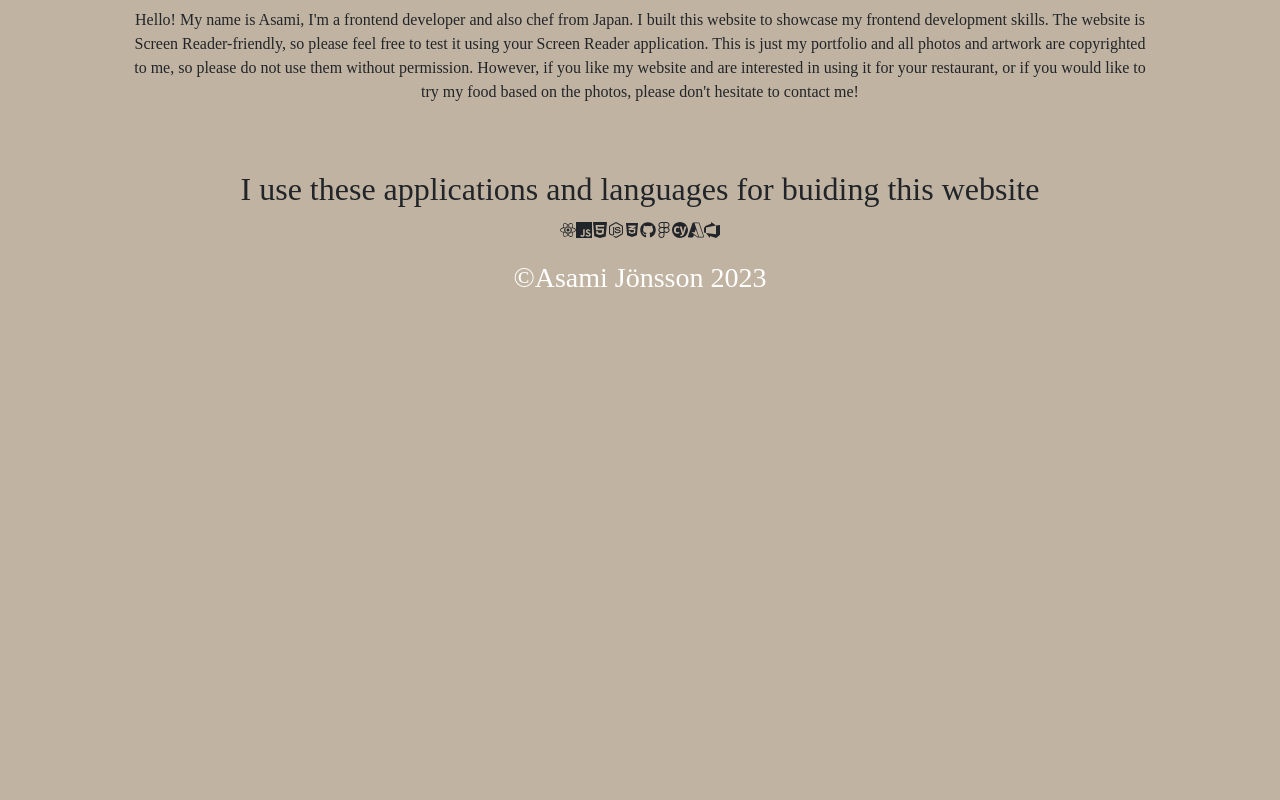
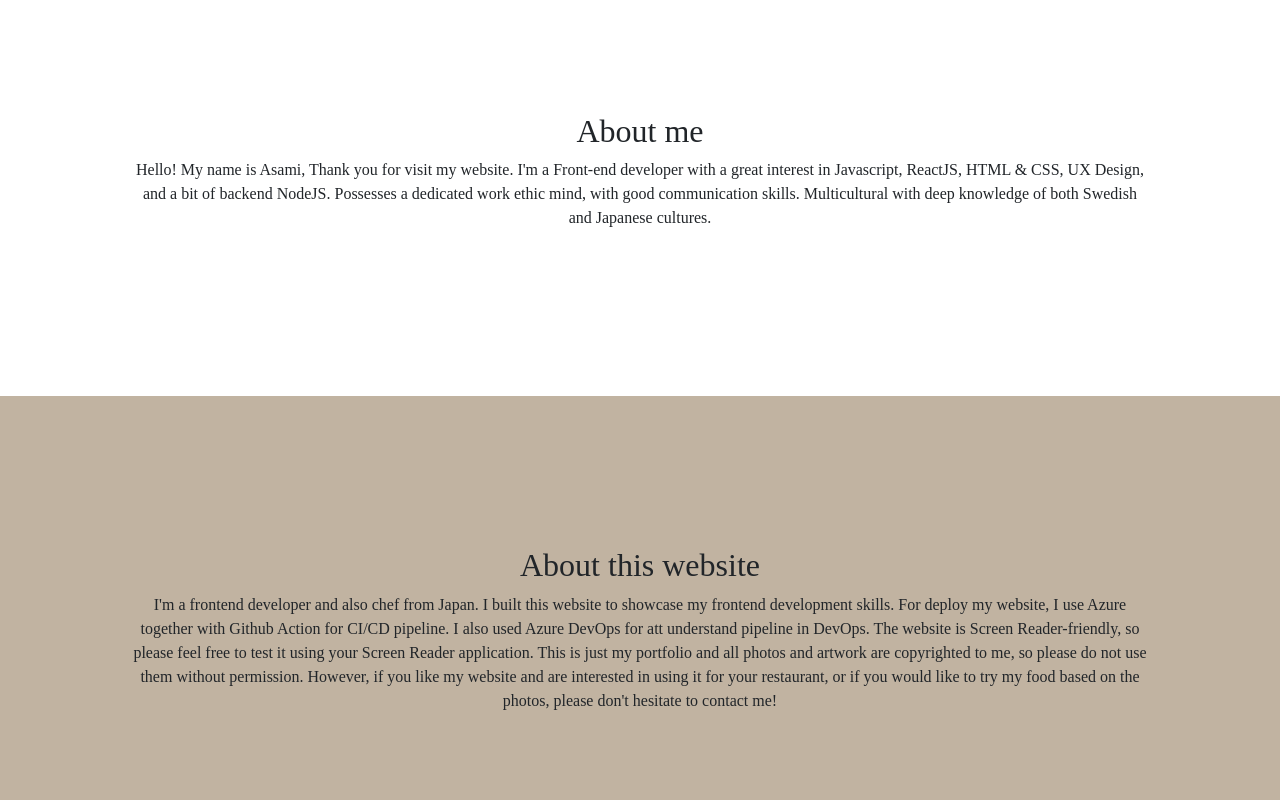
Before and after one commit to Asamijonsson/portfolio2023, a React (Create React App) app: page /aboutme in a window 1280 px wide. Shown: the part 700-1500 px from the top of the page. Before the commit the page ends 1002 px from the top, so only its background shows below. Built offline with nearby package versions, Linux system fonts and the light colour scheme.

Commit message:
change layout in subscribe

```diff
--- a/src/App.module.css
+++ b/src/App.module.css
@@ -1,6 +1,6 @@
 @import url('https://fonts.googleapis.com/css2?family=Concert+One&display=swap');
 body{
-  font-family: 'Oswald', cursive;
+  font-family: 'Robot', cursive;
 }
 
 .MainApp {
--- a/src/Pages/Aboutme.jsx
+++ b/src/Pages/Aboutme.jsx
@@ -11,12 +11,26 @@ const Aboutme = () => {
       <Link to={"/aboutmejp"} className={style.aboutmeLink}>
         Japanese
       </Link>
-      <article>
+      <article className={style.aboutme}>
         <h2>About me</h2>
         <p className={style.maintext}>
-          Hello! My name is Asami, I'm a frontend developer and also chef from
+          Hello! My name is Asami, Thank you for visit my website. I'm a Front-end
+          developer with a great interest in Javascript,
+          ReactJS, HTML & CSS, UX Design, and a bit of backend NodeJS.
+          Possesses a dedicated work ethic mind, with good communication
+          skills. Multicultural with deep knowledge of both Swedish and
+          Japanese cultures.
+        </p>
+      </article>
+
+      <article className={style.aboutwebsite}>
+        <h2>About this website</h2>
+        <p className={style.maintext}>
+          I'm a frontend developer and also chef from
           Japan. I built this website to showcase my frontend development
-          skills. The website is Screen Reader-friendly, so please feel free to
+          skills.
+          For deploy my website, I use Azure together with Github Action for CI/CD pipeline. I also used Azure DevOps for att understand pipeline in DevOps.
+          The website is Screen Reader-friendly, so please feel free to
           test it using your Screen Reader application. This is just my
           portfolio and all photos and artwork are copyrighted to me, so please
           do not use them without permission. However, if you like my website
@@ -27,7 +41,7 @@ const Aboutme = () => {
       </article>
 
       <article>
-        <h2 className={style.aboutmeArticle}>
+        <h2 className={style.aboutmeKnowledge}>
           I use these applications and languages for buiding this website
         </h2>
         <Knowledge />
--- a/src/Pages/Aboutme.module.css
+++ b/src/Pages/Aboutme.module.css
@@ -4,10 +4,24 @@
   padding-right: 130px;
 }
 
-.aboutmeArticle {
+.aboutme{
+  background-color: white;
+  padding-top: 150px;
+  padding-bottom: 150px;
+}
+
+.aboutwebsite{
+
+  padding-top: 150px;
+  padding-bottom: 150px;
+}
+
+.aboutmeKnowledge {
+  background-color: white;
   padding-top: 50px;
   padding-left: 30px;
   padding-right: 30px;
+  padding-bottom: 50px;
 }
 .aboutmeLink {
   display: flex;
--- a/src/Pages/Home.jsx
+++ b/src/Pages/Home.jsx
@@ -40,7 +40,7 @@ const Home = () => {
               >
                 <p className={style.articleText}>
                   Hi! I'm Asami. Thank you for visit my website. I'm a Front-end
-                  developer student with a great interest in Javascript,
+                  developer with a great interest in Javascript,
                   ReactJS, HTML & CSS, UX Design, and a bit of backend NodeJS.
                   Possesses a dedicated work ethic mind, with good communication
                   skills. Multicultural with deep knowledge of both Swedish and
--- a/src/Pages/Subscribe.jsx
+++ b/src/Pages/Subscribe.jsx
@@ -1,11 +1,12 @@
 import Button from 'react-bootstrap/Button';
 import Card from 'react-bootstrap/Card';
+import style from "./Subscribe.module.css"
 
 const Subscribe=()=>{
 
     return(
-        <div>
-        <Card>
+        <div className={style.subscribe}>
+        <Card className={style.card}>
       <Card.Header as="h5">Featured</Card.Header>
       <Card.Body>
         <Card.Title>Special title treatment</Card.Title>
@@ -15,7 +16,7 @@ const Subscribe=()=>{
         <Button variant="primary">Go somewhere</Button>
       </Card.Body>
     </Card>
-    <Card>
+    <Card className={style.card}>
       <Card.Header as="h5">Featured</Card.Header>
       <Card.Body>
         <Card.Title>Special title treatment</Card.Title>
@@ -25,7 +26,7 @@ const Subscribe=()=>{
         <Button variant="primary">Go somewhere</Button>
       </Card.Body>
     </Card>
-    <Card>
+    <Card className={style.card}>
       <Card.Header as="h5">Featured</Card.Header>
       <Card.Body>
         <Card.Title>Special title treatment</Card.Title>
--- /dev/null
+++ b/src/Pages/Subscribe.module.css
@@ -0,0 +1,26 @@
+.subscribe{
+    background-color: rgb(53, 92, 123);
+    padding: 50px;
+    display: flex;
+}
+
+.card{
+    margin: 30px;
+}
+
+@media screen and (max-width: 768px) {
+   .subscribe{
+    flex-direction: column;
+   }
+   .card{
+    margin: 10px;
+}
+}
+
+
+@media screen and (max-width: 480px) {
+    .subscribe{
+        flex-direction: column;
+        padding: 10px;
+       }
+}
```
